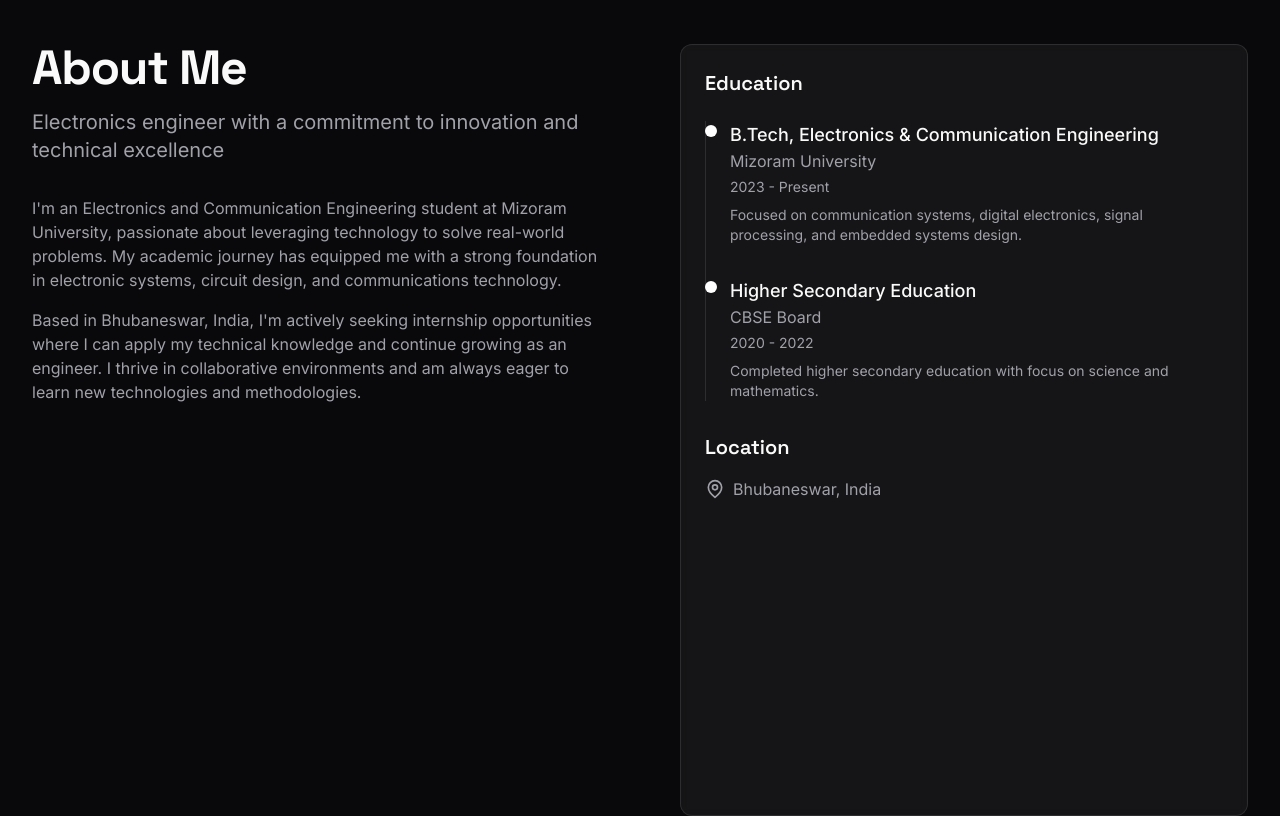
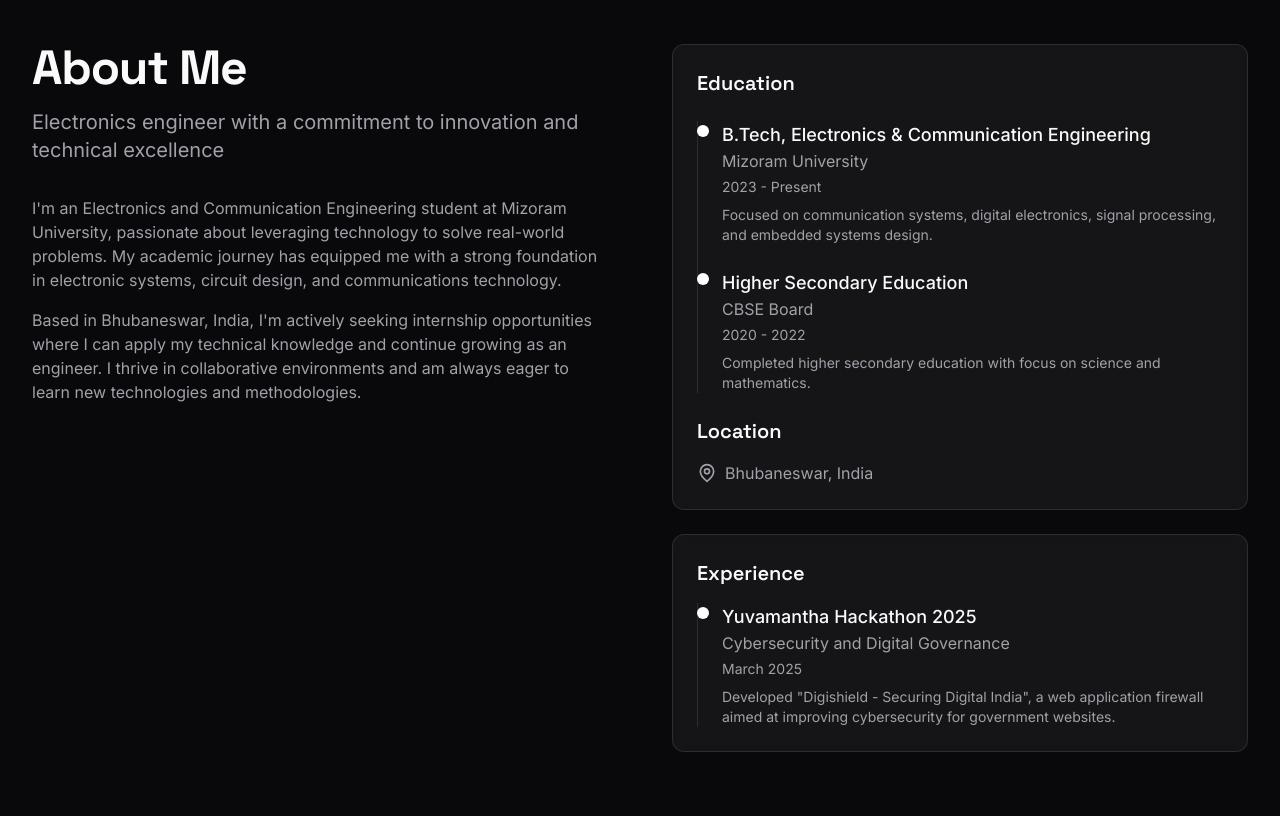
Before and after one commit to chinu-1/chinmoya-portfolio, a React (Vite) app: page / in a window 1280 px wide. Shown: the part 900-1716 px from the top of the page. Built offline with nearby package versions, Linux system fonts and the light colour scheme.

Commit message:
Fix: Improve About section layout
Fixes the layout of the About section, ensuring the experience box fits within the section and improves the overall aesthetic.

```diff
--- a/src/components/About.tsx
+++ b/src/components/About.tsx
@@ -27,7 +27,7 @@ const About = () => {
   return (
     <section id="about" ref={sectionRef} className="section-padding bg-background relative">
       <div className="container container-padding">
-        <div className="flex flex-col md:flex-row gap-12 lg:gap-20">
+        <div className="flex flex-col md:flex-row gap-12 lg:gap-16">
           <div className="md:w-1/2">
             <h2 className="section-heading reveal-animation reveal-from-bottom">
               About Me
@@ -46,12 +46,12 @@ const About = () => {
             </div>
           </div>
 
-          <div className="md:w-1/2 space-y-8">
-            <div className="glass-card p-6 h-full reveal-animation reveal-from-bottom" style={{ transitionDelay: '400ms' }}>
+          <div className="md:w-1/2 space-y-6">
+            <div className="glass-card p-6 reveal-animation reveal-from-bottom" style={{ transitionDelay: '400ms' }}>
               <h3 className="text-xl font-display font-semibold mb-6">Education</h3>
 
               <div className="relative pl-6 border-l border-white/10">
-                <div className="mb-8 relative">
+                <div className="mb-6 relative">
                   <div className="absolute w-3 h-3 bg-white rounded-full -left-[25px] top-1"></div>
                   <h4 className="text-lg font-medium">B.Tech, Electronics & Communication Engineering</h4>
                   <p className="text-muted-foreground">Mizoram University</p>
@@ -61,7 +61,7 @@ const About = () => {
                   </p>
                 </div>
 
-                <div className="mb-8 relative">
+                <div className="mb-4 relative">
                   <div className="absolute w-3 h-3 bg-white rounded-full -left-[25px] top-1"></div>
                   <h4 className="text-lg font-medium">Higher Secondary Education</h4>
                   <p className="text-muted-foreground">CBSE Board</p>
@@ -72,7 +72,7 @@ const About = () => {
                 </div>
               </div>
 
-              <div className="mt-8">
+              <div className="mt-6">
                 <h3 className="text-xl font-display font-semibold mb-4">Location</h3>
                 <p className="text-muted-foreground flex items-center">
                   <svg
@@ -95,11 +95,11 @@ const About = () => {
               </div>
             </div>
 
-            <div className="glass-card p-6 h-full reveal-animation reveal-from-bottom" style={{ transitionDelay: '500ms' }}>
-              <h3 className="text-xl font-display font-semibold mb-6">Experience</h3>
+            <div className="glass-card p-6 reveal-animation reveal-from-bottom" style={{ transitionDelay: '500ms' }}>
+              <h3 className="text-xl font-display font-semibold mb-4">Experience</h3>
 
               <div className="relative pl-6 border-l border-white/10">
-                <div className="mb-8 relative">
+                <div className="relative">
                   <div className="absolute w-3 h-3 bg-white rounded-full -left-[25px] top-1"></div>
                   <h4 className="text-lg font-medium">Yuvamantha Hackathon 2025</h4>
                   <p className="text-muted-foreground">Cybersecurity and Digital Governance</p>
```
